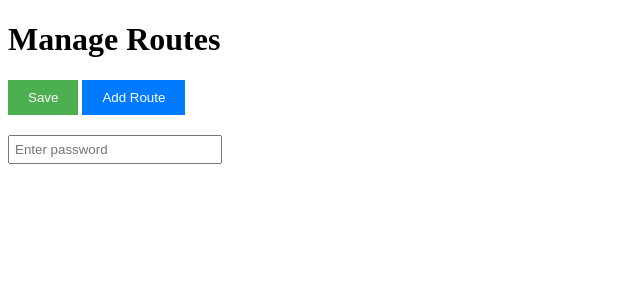
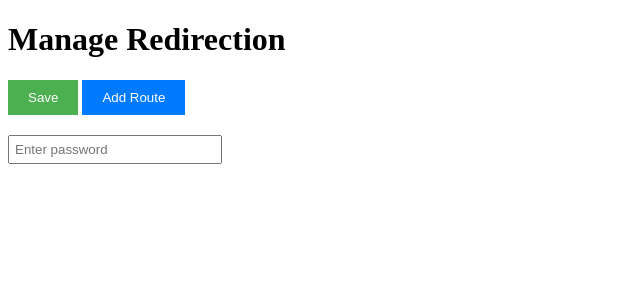
Before and after one commit to BonhyeonGu/EasyRedirection, a Flask app: page / in a window 1280 px wide. Shown: the top 300 px of the page, without its empty margins (0-640 px from the left). Run offline with Flask 3, Linux system fonts and the light colour scheme.

```diff
--- a/templates/index.html
+++ b/templates/index.html
@@ -3,7 +3,7 @@
 <head>
     <meta charset="UTF-8">
     <meta name="viewport" content="width=device-width, initial-scale=1.0">
-    <title>Route Manager</title>
+    <title>Redirection Manager</title>
     <style>
         .row {
             display: flex;
@@ -47,7 +47,7 @@
     </style>
 </head>
 <body>
-    <h1>Manage Routes</h1>
+    <h1>Manage Redirection</h1>
     <button id="save-button">Save</button>
     <button id="add-row-button">Add Route</button>
     <form id="routes-form">
```
Also changed, not shown: 1 other file.
